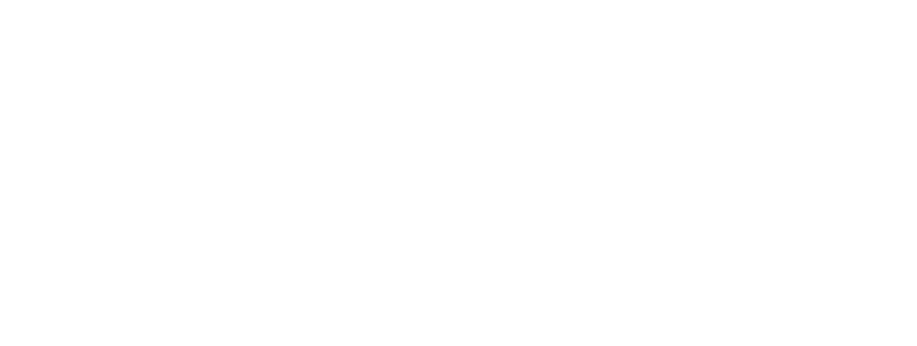
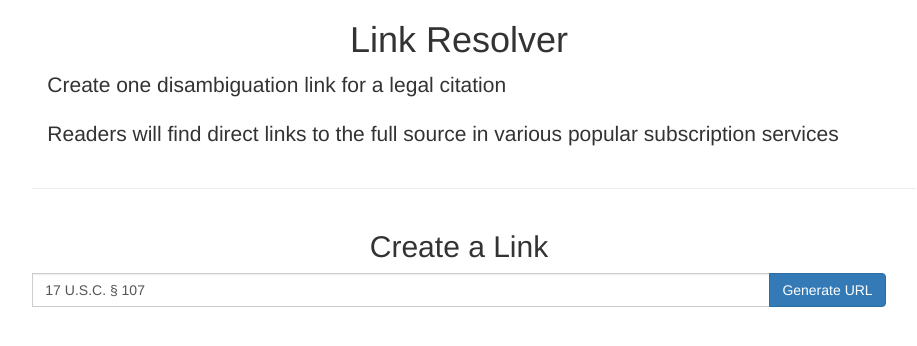
Before and after one commit to ambirdsall/lawfetcher, a plain HTML site: page index.html in a window 1280 px wide. Shown: the whole page, without its empty margins (181-1098 px from the left). Drawn offline with Linux system fonts and the light colour scheme.

Commit message:
Add first draft HTML
Contains the static displays with class hooks for bootstrap styles and
id hooks for the (yet to be committed) javascripts

```diff
--- a/index.html
+++ b/index.html
@@ -3,8 +3,29 @@
 <head>
   <meta charset="UTF-8">
   <title></title>
+  <link rel="stylesheet" href="bootstrap/css/bootstrap.css">
+  <link rel="stylesheet" href="css/style.css">
 </head>
 <body>
-
+  <div class="container-fluid">
+    <div class="row">
+      <h1 class="text-center  col-xs-12">Link Resolver</h1>
+      <p class="lead  col-xs-8  col-xs-offset-2">Create one disambiguation link for a legal citation</p>
+      <p class="lead  col-xs-8  col-xs-offset-2">Readers will find direct links to the full source in various popular subscription services</p>
+    </div>
+    <div class="row">
+      <hr class="col-xs-8 col-xs-offset-2">
+      <h2 class="col-xs-12  text-center">Create a Link</h2>
+      <div class="input-group  col-xs-8  col-xs-offset-2">
+        <label class="sr-only" for="citation">Citation</label>
+        <input id="url-encoder__input" class="form-control" type="text" name="citation" value="17 U.S.C. § 107">
+        <span class="input-group-btn"><button id="submit" class="[ btn  btn-primary ]">Generate URL</button></span>
+      </div>
+    </div>
+    <div class="row">
+      <p class="results" id="results"></p>
+    </div>
+  </div>
+  <script type="text/javascript" src="js/encode_url.js"></script>
 </body>
 </html>
```
Also changed, not shown: search/index.html (+25 -1 lines).
